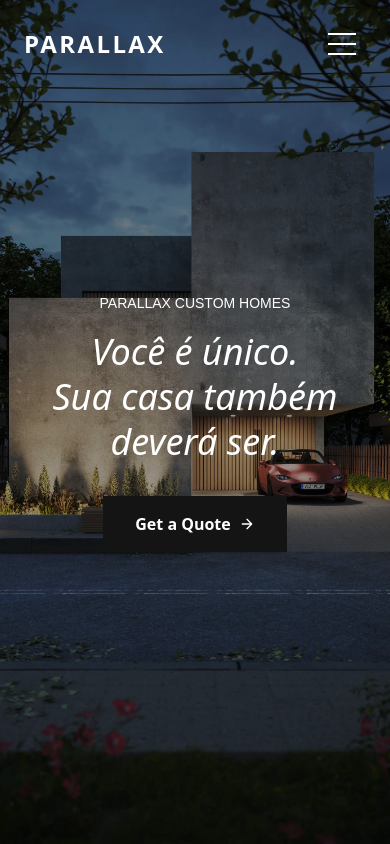
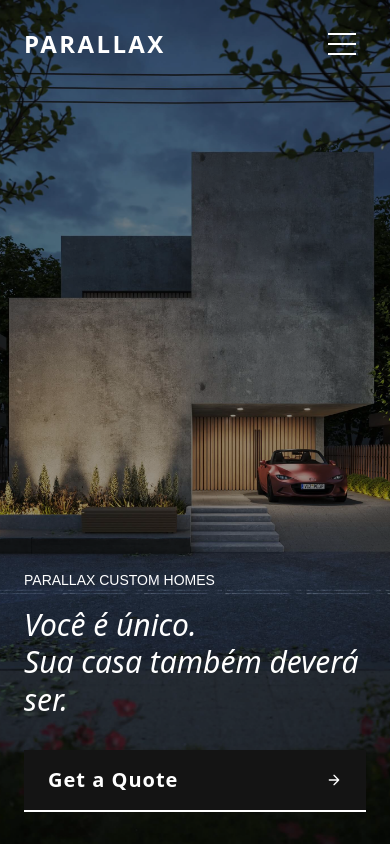
Before and after one commit to ThiagoNogueira2/HomeSystem, a Vue app: page / in a window 390 px wide. Built offline with nearby package versions, Linux system fonts and the light colour scheme.

Commit message:
wip: Implementando responsivo

```diff
--- a/src/modules/Topo/Header.vue
+++ b/src/modules/Topo/Header.vue
@@ -120,13 +120,32 @@
       </div>
     </Transition>
 
-    <div class="absolute inset-0 flex justify-center text-center pt-70 max-[1199px]:items-center max-[1199px]:pt-0">
-        <div class="max-[1199px]:px-6">
+    <!-- Desktop -->
+    <div class="absolute inset-0 flex justify-center text-center pt-70 max-md:hidden">
+        <div>
             <p class="text-base text-white mb-4 font-public-sans max-[1199px]:text-sm">PARALLAX CUSTOM HOMES</p>
-            <h1 class="text-7xl text-white italic mb-8 max-[1199px]:text-4xl md:max-[1199px]:text-5xl lg:max-[1199px]:text-6xl max-[1199px]:leading-tight max-[1199px]:px-0">Você é único. <br>Sua casa também deverá ser.</h1>
-            <a href="#" class="bg-[#141414] px-12 py-6 text-white items-center gap-2 inline-flex font-bold max-[1199px]:px-8 max-[1199px]:py-4">
+            <h1 class="text-7xl text-white italic mb-8 max-[1199px]:text-5xl max-[1199px]:leading-tight">Você é único. <br>Sua casa também deverá ser.</h1>
+            <a href="#" class="bg-[#141414] px-12 py-6 text-white items-center gap-2 inline-flex font-bold">
                 Get a Quote
                 <Svg />
+            </a>
+        </div>
+    </div>
+
+    <!-- Mobile (MD para baixo) - Botão embaixo com borda -->
+    <div class="absolute inset-0 flex flex-col justify-end text-left px-6 pb-8 hidden max-md:flex">
+        <div class="mb-8">
+            <p class="text-sm text-white mb-4 font-public-sans">PARALLAX CUSTOM HOMES</p>
+            <h1 class="text-3xl text-white italic leading-tight">Você é único. <br>Sua casa também deverá ser.</h1>
+        </div>
+
+        <div>
+            <a
+                href="#"
+                class="group w-full flex items-center justify-between px-6 py-4 bg-[#141414] text-white text-xl font-bold tracking-wider transition-all duration-300 border-b-2 border-white hover:border-white/70"
+            >
+                <span>Get a Quote</span>
+                <Svg class="text-white group-hover:translate-x-2 transition-transform duration-300" />
             </a>
         </div>
     </div>
```
